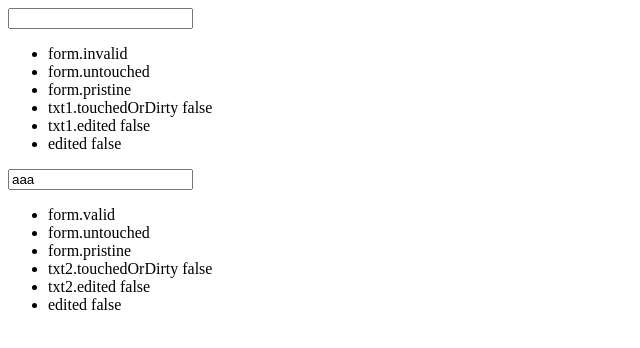
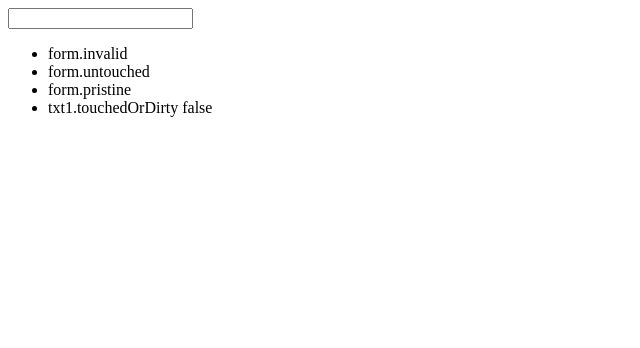
Before and after one commit to yasu-s/ng-forms-ext-sample, an Angular app: page / in a window 1280 px wide. Shown: the top 348 px of the page, without its empty margins (0-640 px from the left). Built offline with nearby package versions, Linux system fonts and the light colour scheme.

Commit message:
ngmodelの拡張のみ抽出

```diff
--- a/src/app/app.component.html
+++ b/src/app/app.component.html
@@ -1,7 +1,6 @@
 <div>
   <form #form1="ngForm">
-    <input type="text" name="memo" required [(ngModel)]="text1" #txt1="ngModel"
-      [initValue]="''" [(edited)]="edited1">
+    <input type="text" name="memo" required [(ngModel)]="text1" #txt1="ngModel">
     <ul>
       <li *ngIf="form1.valid">form.valid</li>
       <li *ngIf="form1.invalid">form.invalid</li>
@@ -10,25 +9,6 @@
       <li *ngIf="form1.pristine">form.pristine</li>
       <li *ngIf="form1.dirty">form.dirty</li>
       <li>txt1.touchedOrDirty {{ txt1.touchedOrDirty() ? 'true' : 'false' }}</li>
-      <li>txt1.edited {{ txt1.edited ? 'true' : 'false' }}</li>
-      <li>edited {{ edited1 ? 'true' : 'false' }}</li>
     </ul>
   </form>
 </div>
-<div>
-  <form #form2="ngForm">
-    <input type="text" name="memo" required [(ngModel)]="text2" #txt2="ngModel"
-      [initValue]="'aaa'" [(edited)]="edited2">
-    <ul>
-      <li *ngIf="form2.valid">form.valid</li>
-      <li *ngIf="form2.invalid">form.invalid</li>
-      <li *ngIf="form2.touched">form.touched</li>
-      <li *ngIf="form2.untouched">form.untouched</li>
-      <li *ngIf="form2.pristine">form.pristine</li>
-      <li *ngIf="form2.dirty">form.dirty</li>
-      <li>txt2.touchedOrDirty {{ txt2.touchedOrDirty() ? 'true' : 'false' }}</li>
-      <li>txt2.edited {{ txt2.edited ? 'true' : 'false' }}</li>
-      <li>edited {{ edited2 ? 'true' : 'false' }}</li>
-    </ul>
-  </form>
-</div>
--- a/src/app/app.component.ts
+++ b/src/app/app.component.ts
@@ -7,7 +7,4 @@ import { Component } from '@angular/core';
 })
 export class AppComponent {
   text1 = '';
-  text2 = 'aaa';
-  edited1 = false;
-  edited2 = false;
 }
--- a/src/app/app.module.ts
+++ b/src/app/app.module.ts
@@ -5,12 +5,10 @@ import { FormsModule } from '@angular/forms';
 import './extensions';
 
 import { AppComponent } from './app.component';
-import { InitValueDirective } from './directives';
 
 @NgModule({
   declarations: [
     AppComponent,
-    InitValueDirective,
   ],
   imports: [
     BrowserModule,
--- a/src/app/directives/index.ts
+++ /dev/null
@@ -1,2 +0,0 @@
-/* tslint:disable */
-export * from './init-value.directive';
--- a/src/app/directives/init-value.directive.ts
+++ /dev/null
@@ -1,73 +0,0 @@
-import { Directive, Input, Output, EventEmitter, OnInit, OnDestroy } from '@angular/core';
-import { NgModel } from '@angular/forms';
-import { takeUntil } from 'rxjs/operators';
-
-/**
- * 初期値設定ディレクティブ
- */
-@Directive({
-  selector: 'input[initValue]'
-})
-export class InitValueDirective implements OnInit, OnDestroy {
-
-  // #region fields
-
-  /** */
-  @Input()
-  initValue: any;
-
-  /** */
-  @Input()
-  set edited(value: boolean) {
-    this._edited = value;
-    if (this.ngModel) {
-      this.ngModel.edited = value;
-    }
-  }
-  get edited() { return this._edited; }
-
-  /** */
-  @Output()
-  editedChange = new EventEmitter<boolean>();
-
-  /**  */
-  private _edited = false;
-
-  /** */
-  private onDestroy$ = new EventEmitter();
-
-  // #endregion
-
-  // #region init
-
-  /**
-   * InitValueDirective create.
-   * @param ngModel NgModel
-   */
-  constructor(private ngModel: NgModel) {
-
-  }
-
-  /**
-   *
-   */
-  ngOnInit(): void {
-    if (this.ngModel) {
-      this.ngModel.valueChanges.pipe(takeUntil(this.onDestroy$)).subscribe(value => {
-        this._edited = value !== this.initValue;
-        this.editedChange.emit(this._edited);
-        this.ngModel.edited = this._edited;
-      });
-    }
-  }
-
-  /**
-   *
-   */
-  ngOnDestroy(): void {
-    this.onDestroy$.emit();
-  }
-
-  // #endregion
-
-}
--- a/src/app/extensions/index.ts
+++ b/src/app/extensions/index.ts
@@ -1,3 +1,2 @@
 /* tslint:disable */
-import './ng-form.extension';
 import './ng-model.extension';
--- a/src/app/extensions/ng-form.extension.ts
+++ /dev/null
@@ -1,9 +0,0 @@
-export {};
-
-declare module '@angular/forms/src/directives/ng_form' {
-
-  interface NgForm {
-    /** */
-    edited: boolean;
-  }
-}
--- a/src/app/extensions/ng-model.extension.ts
+++ b/src/app/extensions/ng-model.extension.ts
@@ -5,9 +5,6 @@ import { NgModel } from '@angular/forms';
 declare module '@angular/forms/src/directives/ng_model' {
 
   interface NgModel {
-    /** */
-    edited: boolean;
-
     /**
      * NgModel.touched or dirty
      * @returns touched or dirty
```
